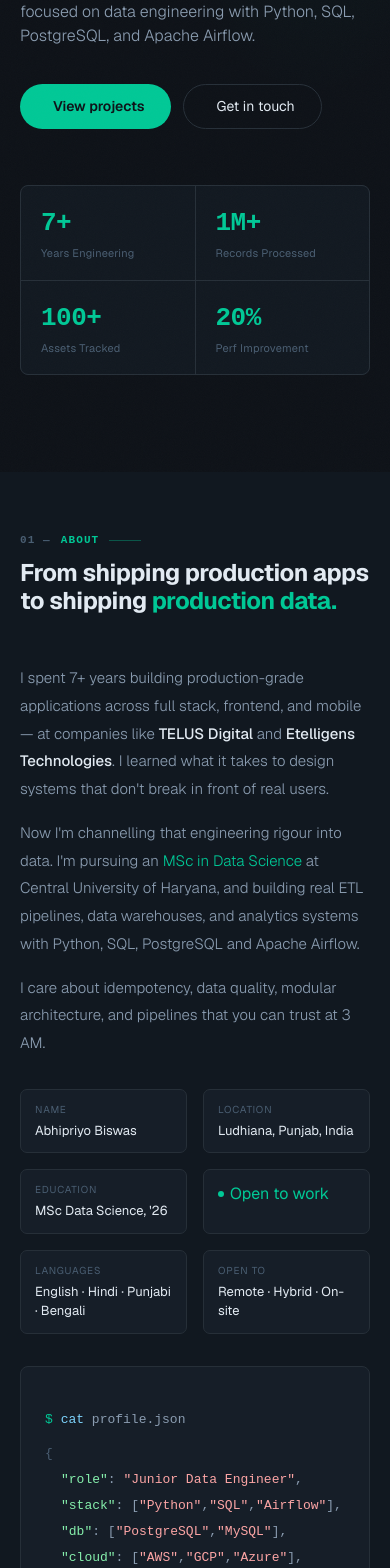
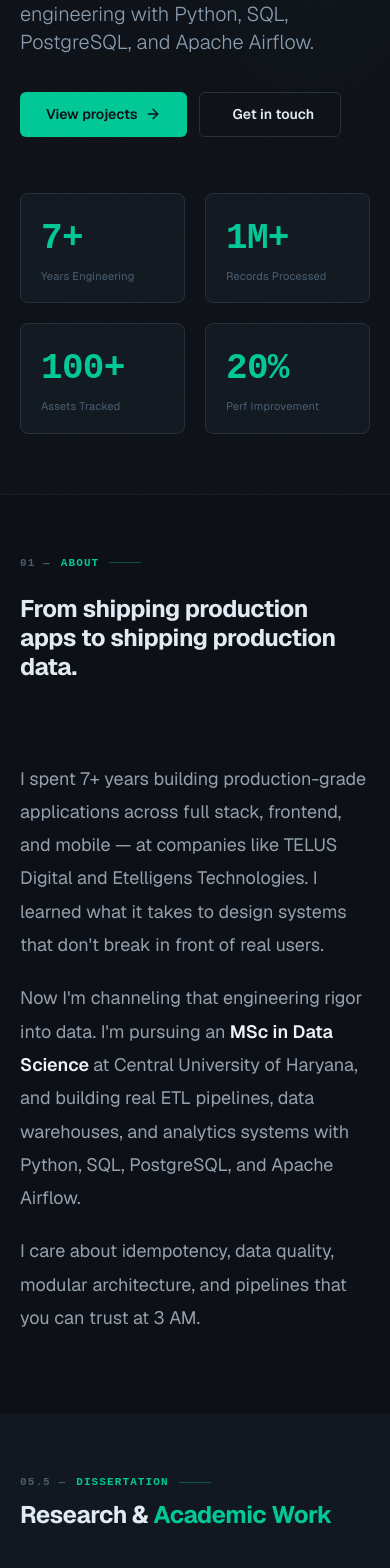
Before and after one commit to MeBiswas/myPortfolio, a Next.js app: page / in a window 390 px wide. Shown: the part 432-2000 px from the top of the page. Built offline with nearby package versions, Linux system fonts and the light colour scheme.

Commit message:
feat: enhance styling and layout for About, Hero, and Navbar components; add new CSS variables and improve responsiveness

```diff
--- a/src/app/globals.css
+++ b/src/app/globals.css
@@ -65,6 +65,54 @@
   --sidebar-accent-foreground: oklch(20.8% .042 265.755);
   --sidebar-border: oklch(92.9% .013 255.508);
   --sidebar-ring: oklch(70.4% .04 256.788);
+  --color-black: #000;
+  --spacing: .25rem;
+  --container-sm: 24rem;
+  --container-md: 28rem;
+  --container-lg: 32rem;
+  --container-2xl: 42rem;
+  --container-4xl: 56rem;
+  --container-6xl: 72rem;
+  --text-xs: .75rem;
+  --text-xs--line-height: calc(1 / .75);
+  --text-sm: .875rem;
+  --text-sm--line-height: calc(1.25 / .875);
+  --text-base: 1rem;
+  --text-base--line-height: 1.5;
+  --text-lg: 1.125rem;
+  --text-lg--line-height: calc(1.75 / 1.125);
+  --text-xl: 1.25rem;
+  --text-xl--line-height: calc(1.75 / 1.25);
+  --text-2xl: 1.5rem;
+  --text-2xl--line-height: calc(2 / 1.5);
+  --text-3xl: 1.875rem;
+  --text-3xl--line-height: 1.2;
+  --text-4xl: 2.25rem;
+  --text-4xl--line-height: calc(2.5 / 2.25);
+  --text-5xl: 3rem;
+  --text-5xl--line-height: 1;
+  --text-7xl: 4.5rem;
+  --text-7xl--line-height: 1;
+  --font-weight-normal: 400;
+  --font-weight-medium: 500;
+  --font-weight-semibold: 600;
+  --font-weight-bold: 700;
+  --tracking-tight: -.025em;
+  --tracking-wide: .025em;
+  --tracking-widest: .1em;
+  --leading-relaxed: 1.625;
+  --ease-in-out: cubic-bezier(.4, 0, .2, 1);
+  --animate-spin: spin 1s linear infinite;
+  --animate-pulse: pulse 2s cubic-bezier(.4, 0, .6, 1) infinite;
+  --blur-md: 12px;
+  --aspect-video: 16 / 9;
+  --default-transition-duration: .15s;
+  --default-transition-timing-function: cubic-bezier(.4, 0, .2, 1);
+  --default-font-family: var(--font-sans);
+  --default-mono-font-family: var(--font-mono);
+  --color-background: var(--background);
+  --color-foreground: var(--foreground);
+  --color-border: var(--border);
 }
 
 html {
--- a/src/components/about/About.module.css
+++ b/src/components/about/About.module.css
@@ -1,22 +1,25 @@
 .section {
-  padding: 80px 40px;
+  margin: 0 auto;
+  max-width: 1152px;
+  padding: 80px 0;
 }
 
 .section-alt {
-  background: var(--bg2);
+  color: oklch(0.96 0.01 250);
+  border-top: 1px solid oklch(0.25 0.01 250);
 }
 
 .sec-eyebrow {
+  gap: 10px;
   display: flex;
+  font-size: 11px;
+  font-weight: 600;
+  color: var(--teal);
   align-items: center;
-  gap: 10px;
-  font-size: 11px;
+  margin-bottom: 10px;
   letter-spacing: 0.1em;
+  font-family: var(--mono);
   text-transform: uppercase;
-  color: var(--teal);
-  font-weight: 600;
-  margin-bottom: 10px;
-  font-family: var(--mono);
 }
 
 .sec-num {
@@ -46,23 +49,30 @@
 
 .about-grid {
   display: grid;
-  grid-template-columns: 1fr 1fr;
-  gap: 56px;
   align-items: start;
+  gap: calc(var(--spacing) * 10);
+  margin-top: calc(var(--spacing) * 6);
+  grid-template-columns: repeat(3, minmax(0, 1fr));
 }
 
 .about-bio {
-  font-size: 15px;
-  color: var(--text2);
   line-height: 1.85;
-  font-weight: 300;
+  font-weight: 400;
+  font-size: var(--text-lg);
+  grid-column: span 2 / span 2;
+  color: var(--muted-foreground);
 }
 
-.about-bio-p {
-  margin-top: 16px;
+.about-bio p {
+  margin-bottom: 20px;
 }
 
-.about-bio-strong {
+.about-bio p span {
+  font-weight: 600;
+  color: var(--foreground);
+}
+
+/* .about-bio-strong {
   color: var(--text);
   font-weight: 500;
 }
@@ -164,7 +174,7 @@
   height: 15px;
   background: var(--teal);
   animation: blink 1s step-end infinite;
-}
+} */
 
 @media (max-width: 900px) {
   .section {
--- a/src/components/about/About.tsx
+++ b/src/components/about/About.tsx
@@ -8,7 +8,7 @@ export default function About() {
       <div className={styles['sec-eyebrow']}>
         <span className={styles['sec-num']}>01 —</span> About
       </div>
-      <h2 className={styles['sec-title']}>
+      {/* <h2 className={styles['sec-title']}>
         From shipping production apps
         <br />
         to shipping <span className={styles['sec-title-hl']}>production data.</span>
@@ -19,10 +19,10 @@ export default function About() {
             <p>
               I spent 7+ years building production-grade applications across full stack, frontend, and mobile —
               at companies like <strong className={styles['about-bio-strong']}>TELUS Digital</strong> and <strong className={styles['about-bio-strong']}>Etelligens Technologies</strong>. I
-              learned what it takes to design systems that don't break in front of real users.
+              learned what it takes to design systems that don&apos;t break in front of real users.
             </p>
             <p className={styles['about-bio-p']}>
-              Now I'm channelling that engineering rigour into data. I'm pursuing an <em className={styles['about-bio-em']}>MSc in Data Science</em> at
+              Now I&apos;m channelling that engineering rigour into data. I&apos;m pursuing an <em className={styles['about-bio-em']}>MSc in Data Science</em> at
               Central University of Haryana, and building real ETL pipelines, data warehouses, and analytics systems
               with Python, SQL, PostgreSQL and Apache Airflow.
             </p>
@@ -39,7 +39,7 @@ export default function About() {
             </div>
             <div className={styles['meta-cell']}>
               <div className={styles['meta-cell-lbl']}>Education</div>
-              <div className={styles['meta-cell-val']}>MSc Data Science, '26</div>
+              <div className={styles['meta-cell-val']}>MSc Data Science, &apos;26</div>
             </div>
             <div className={styles['meta-cell']}>
               <div className={styles['meta-cell-val-open']}>Open to work</div>
@@ -67,64 +67,76 @@ export default function About() {
             </div>
             <div style={{ color: 'var(--text3)' }}>{'{'}  </div>
             <div className={styles.indent}>
-              <span style={{ color: '#86EFAC' }}>"role"</span>:{' '}
-              <span style={{ color: '#FCA5A5' }}>"Junior Data Engineer"</span>,
+              <span style={{ color: '#86EFAC' }}>&quot;role&quot;</span>:{' '}
+              <span style={{ color: '#FCA5A5' }}>&quot;Junior Data Engineer&quot;</span>,
             </div>
             <div className={styles.indent}>
-              <span style={{ color: '#86EFAC' }}>"stack"</span>: [
+              <span style={{ color: '#86EFAC' }}>&quot;stack&quot;</span>: [
               <span style={{ color: '#FCA5A5' }}>
-                "Python"
+                &quot;Python&quot;
               </span>,
               <span style={{ color: '#FCA5A5' }}>
-                "SQL"
+                &quot;SQL&quot;
               </span>,
               <span style={{ color: '#FCA5A5' }}>
-                "Airflow"
+                &quot;Airflow&quot;
               </span>
               ],
             </div>
             <div className={styles.indent}>
-              <span style={{ color: '#86EFAC' }}>"db"</span>: [
+              <span style={{ color: '#86EFAC' }}>&quot;db&quot;</span>: [
               <span style={{ color: '#FCA5A5' }}>
-                "PostgreSQL"
+                &quot;PostgreSQL&quot;
               </span>,
               <span style={{ color: '#FCA5A5' }}>
-                "MySQL"
+                &quot;MySQL&quot;
               </span>
               ],
             </div>
             <div className={styles.indent}>
-              <span style={{ color: '#86EFAC' }}>"cloud"</span>: [
+              <span style={{ color: '#86EFAC' }}>&quot;cloud&quot;</span>: [
               <span style={{ color: '#FCA5A5' }}>
-                "AWS"
+                &quot;AWS&quot;
               </span>,
               <span style={{ color: '#FCA5A5' }}>
-                "GCP"
+                &quot;GCP&quot;
               </span>,
               <span style={{ color: '#FCA5A5' }}>
-                "Azure"
+                &quot;Azure&quot;
               </span>
               ],
             </div>
             <div className={styles.indent}>
-              <span style={{ color: '#86EFAC' }}>"experience"</span>:{' '}
-              <span style={{ color: '#93C5FD' }}>"7+ years"</span>,
+              <span style={{ color: '#86EFAC' }}>&quot;experience&quot;</span>:{' '}
+              <span style={{ color: '#93C5FD' }}>&quot;7+ years&quot;</span>,
             </div>
             <div className={styles.indent}>
-              <span style={{ color: '#86EFAC' }}>"open_to_work"</span>:{' '}
+              <span style={{ color: '#86EFAC' }}>&quot;open_to_work&quot;</span>:{' '}
               <span style={{ color: '#6EE7B7' }}>true</span>
             </div>
             <div style={{ color: 'var(--text3)' }}>{'}'}</div>
             <div style={{ marginTop: '8px' }}>
               <span style={{ color: 'var(--teal)' }}>$</span>{' '}
               <span style={{ color: '#7DD3FC' }}>echo</span>{' '}
-              <span style={{ color: '#FCA5A5' }}>"Ready to build."</span>
+              <span style={{ color: '#FCA5A5' }}>&quot;Ready to build.&quot;</span>
             </div>
             <div className={styles.cursor}>
               Ready to build.<span className={styles.blink}></span>
             </div>
           </div>
         </div>
+      </div> */}
+      <div className={styles['about-grid']}>
+        <h2 className={styles['sec-title']}>From shipping production apps to shipping production data.</h2>
+        <div className={styles['about-bio']}>
+          <p>I spent 7+ years building production-grade applications across full stack, frontend, and mobile — at companies like TELUS Digital and Etelligens Technologies. I learned what it takes to design systems that don&apos;t break in front of real users.</p>
+          <p>
+            Now I&apos;m channeling that engineering rigor into data. I&apos;m pursuing an
+            <span> MSc in Data Science </span>
+            at Central University of Haryana, and building real ETL pipelines, data warehouses, and analytics systems with Python, SQL, PostgreSQL, and Apache Airflow.
+          </p>
+          <p>I care about idempotency, data quality, modular architecture, and pipelines that you can trust at 3 AM.</p>
+        </div>
       </div>
     </section>
   );
--- a/src/components/hero/Hero.module.css
+++ b/src/components/hero/Hero.module.css
@@ -3,10 +3,13 @@
   overflow: hidden;
   margin-top: 60px;
   min-height: 100vh;
+  max-width: 1152px;
+  margin-left: auto;
+  margin-right: auto;
   position: relative;
   flex-direction: column;
   justify-content: center;
-  padding: 120px 40px 80px;
+  padding: 120px 0 80px;
   background: radial-gradient(
     ellipse 70% 60% at 80% 20%,
     rgba(0, 200, 150, 0.05) 0%,
@@ -25,14 +28,15 @@
 
 .hero-avail {
   gap: 4px;
-  font-size: 14px;
-  font-weight: 400;
+  font-size: 11px;
+  font-weight: 600;
   line-height: 20px;
   color: var(--teal);
   align-items: center;
   margin-bottom: 24px;
   display: inline-flex;
   letter-spacing: 0.06em;
+  text-transform: uppercase;
 }
 
 .hero-title {
@@ -66,31 +70,34 @@
 }
 
 .hero-btns {
+  gap: 12px;
   display: flex;
-  gap: 12px;
   flex-wrap: wrap;
   margin-bottom: 56px;
 }
 
 .btn-primary {
+  gap: 7px;
+  border: none;
+  font-size: 14px;
+  cursor: pointer;
+  color: #0d1117;
+  font-weight: 600;
+  padding: 11px 26px;
+  border-radius: 6px;
+  align-items: center;
   display: inline-flex;
-  align-items: center;
-  gap: 7px;
-  padding: 11px 26px;
+  transition: all 0.2s;
+  text-decoration: none;
   background: var(--teal);
-  color: #0d1117;
-  border: none;
-  border-radius: 100px;
-  font-size: 14px;
-  font-weight: 600;
-  transition: all 0.2s;
-  cursor: pointer;
-  text-decoration: none;
 }
 
 .btn-primary:hover {
   background: var(--teal-dark);
   transform: translateY(-1px);
+  transition-property: color, background-color, border-color, outline-color, text-decoration-color, fill, stroke, --tw-gradient-from, --tw-gradient-via, --tw-gradient-to, opacity, box-shadow, transform, translate, scale, rotate, filter, -webkit-backdrop-filter, backdrop-filter, display, content-visibility, overlay, pointer-events;
+  transition-timing-function: var(--tw-ease, var(--default-transition-timing-function));
+  transition-duration: var(--tw-duration, var(--default-transition-duration));
 }
 
 .btn-primary-icon {
@@ -98,18 +105,19 @@
 }
 
 .btn-ghost {
+  gap: 7px;
+  cursor: pointer;
+  font-size: 14px;
+  font-weight: 600;
+  padding: 11px 26px;
+  color: var(--text);
+  border-radius: 6px;
+  align-items: center;
   display: inline-flex;
-  align-items: center;
-  gap: 7px;
-  padding: 11px 26px;
+  transition: all 0.2s;
+  text-decoration: none;
   background: transparent;
-  color: var(--text);
   border: 1px solid var(--border);
-  border-radius: 100px;
-  font-size: 14px;
-  transition: all 0.2s;
-  cursor: pointer;
-  text-decoration: none;
 }
 
 .btn-ghost:hover {
@@ -123,24 +131,24 @@
 }
 
 .hero-stats {
+  gap: 20px;
   display: grid;
+  overflow: hidden;
+  max-width: 1100px;
   grid-template-columns: repeat(4, 1fr);
-  gap: 1px;
-  border: 1px solid var(--border);
-  border-radius: var(--radius);
-  overflow: hidden;
-  max-width: 640px;
-  background: var(--border);
+  /* background: var(--border); */
 }
 
 .stat-box {
+  padding: 18px 20px;
   background: var(--bg2);
-  padding: 18px 20px;
+  border-radius: var(--radius);
+  border: 1px solid var(--border);
 }
 
 .stat-val {
-  font-size: 26px;
-  font-weight: 700;
+  font-size: 36px;
+  font-weight: 900;
   color: var(--teal);
   font-family: var(--mono);
   letter-spacing: -0.02em;
--- a/src/components/hero/Hero.tsx
+++ b/src/components/hero/Hero.tsx
@@ -1,7 +1,7 @@
 'use client';
 
-import { Hash } from 'lucide-react';
 import styles from './Hero.module.css';
+import { Hash, ArrowRight } from 'lucide-react';
 
 export default function Hero() {
   return (
@@ -21,7 +21,8 @@ export default function Hero() {
       </p>
       <div className={styles['hero-btns']}>
         <a href="#projects" className={styles['btn-primary']}>
-          <i className="ti ti-layout-grid"></i> View projects
+          View projects
+          <ArrowRight size={16} />
         </a>
         <a href="#contact" className={styles['btn-ghost']}>
           <i className="ti ti-mail"></i> Get in touch
--- a/src/components/navbar/Navbar.module.css
+++ b/src/components/navbar/Navbar.module.css
@@ -3,16 +3,22 @@
   left: 0;
   right: 0;
   z-index: 100;
+  position: fixed;
+  padding: 0 40px;
+  backdrop-filter: blur(16px);
+  color: oklch(0.96 0.01 250);
+  background: rgba(13, 17, 23, 0.88);
+  border-bottom: 1px solid var(--border);
+}
+
+.nav-alt {
+  width: 100%;
   height: 60px;
   display: flex;
-  position: fixed;
-  padding: 0 40px;
+  margin: 0 auto;
+  max-width: 1152px;
   align-items: center;
-  backdrop-filter: blur(16px);
-  color: oklch(0.96 0.01 250);
   justify-content: space-between;
-  background: rgba(13, 17, 23, 0.88);
-  border-bottom: 1px solid var(--border);
 }
 
 .nav-logo {
--- a/src/components/navbar/Navbar.tsx
+++ b/src/components/navbar/Navbar.tsx
@@ -8,6 +8,7 @@ import logo from '../../../public/logo.png';
 export default function Navbar() {
   return (
     <nav className={styles.nav}>
+      <div className={styles['nav-alt']}>
         <div className={styles['nav-logo']}>
           {/* ab<span className={styles['nav-logo-span']}>.</span>biswas */}
           <Image src={logo} alt="logo" width={100} />
@@ -36,6 +37,7 @@ export default function Navbar() {
             <Download size={16} />Resume
           </a>
         </div>
+      </div>
     </nav>
   );
 }
```
Lines whose indentation alone changed are shown as unchanged.
